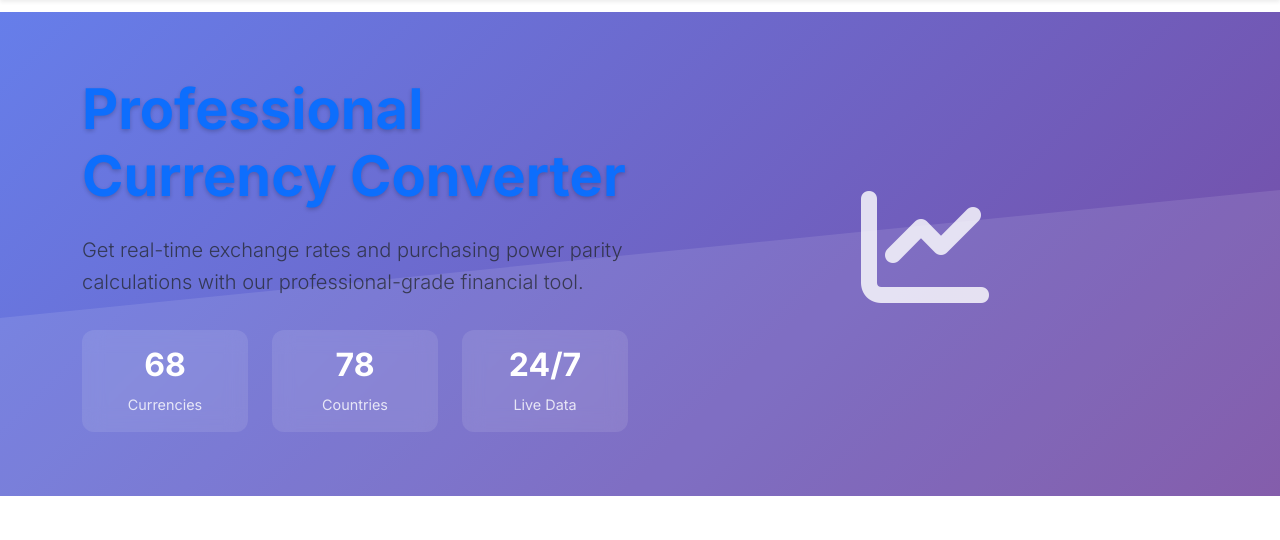
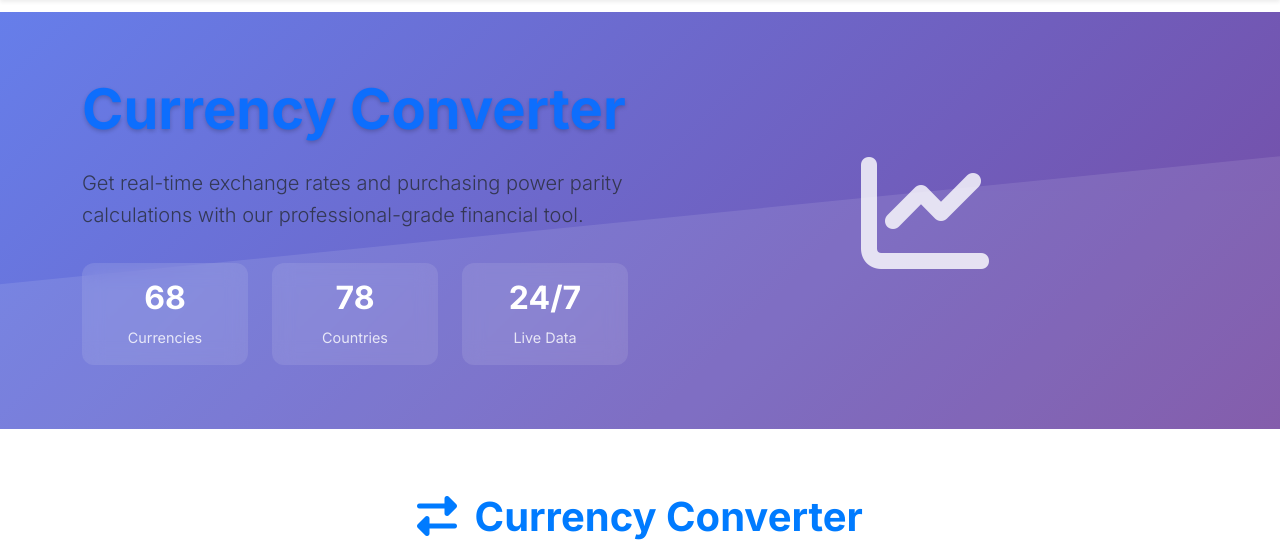
Before and after one commit to debadyutidey007/Currency_Convertor_And_Purchase_Power_Parity_Calculator, a Flask app: page / in a window 1280 px wide. Shown: the part 64-604 px from the top of the page. Run offline with Flask 3, Linux system fonts and the light colour scheme; data comes from the database, SQL or seed files in the repository; data that the repository does not hold is empty.

Commit message:
Made some changes

```diff
--- a/Flask_Based_Web_application/templates/index.html
+++ b/Flask_Based_Web_application/templates/index.html
@@ -7,7 +7,7 @@
         <div class="row align-items-center">
             <div class="col-lg-6">
                 <h1 class="display-4 fw-bold text-primary mb-4">
-                    Professional Currency Converter
+                    Currency Converter
                 </h1>
                 <p class="lead text-muted mb-4">
                     Get real-time exchange rates and purchasing power parity calculations with our professional-grade
```
Also changed, not shown: Flask_Based_Web_Application_Images/Currency_Converter_Calculator_Web_Page.png (added), Flask_Based_Web_Application_Images/Currency_Converter_Flask_Web_Page.png (added), Flask_Based_Web_Application_Images/Currency_converter_History_Web_Page.png (added), Flask_Based_Web_Application_Images/Purchase_Power_Parity_Calculator_Web_Page.png (added), Flask_Based_Web_Application_Images/Purchase_Power_Parity_History_Web_Page.png (added).
